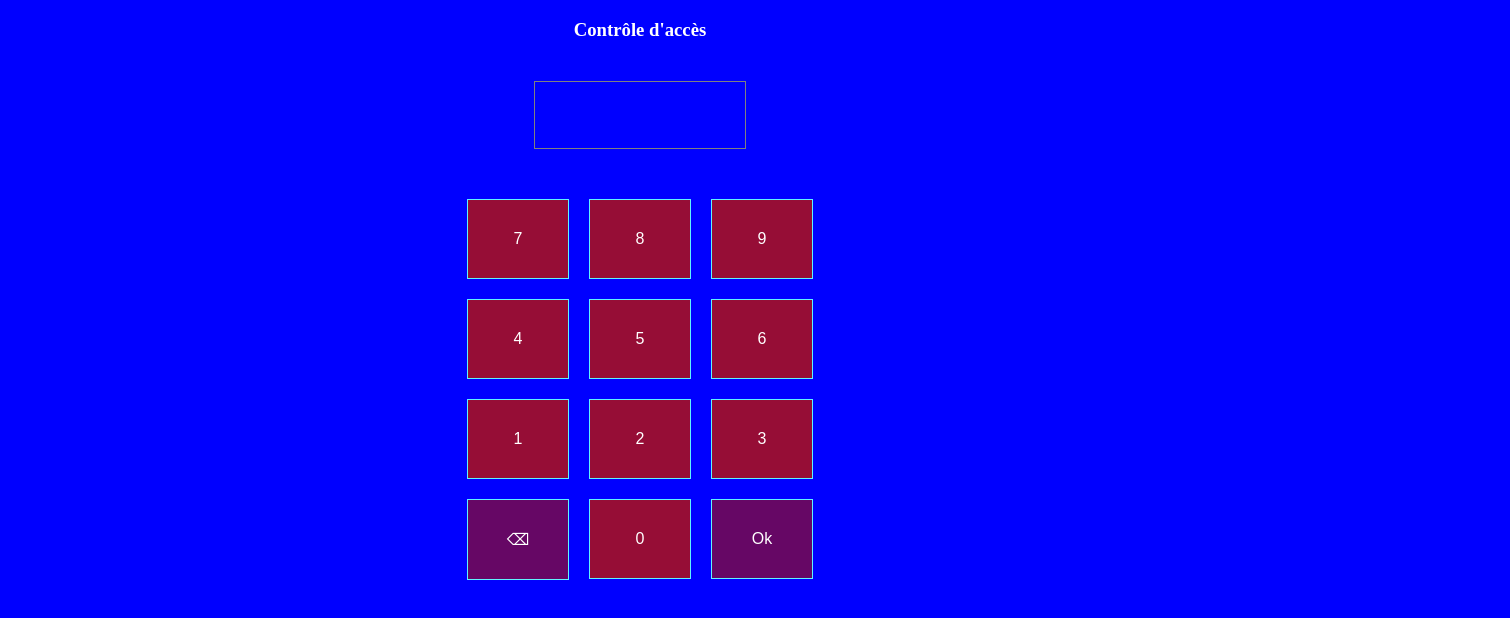
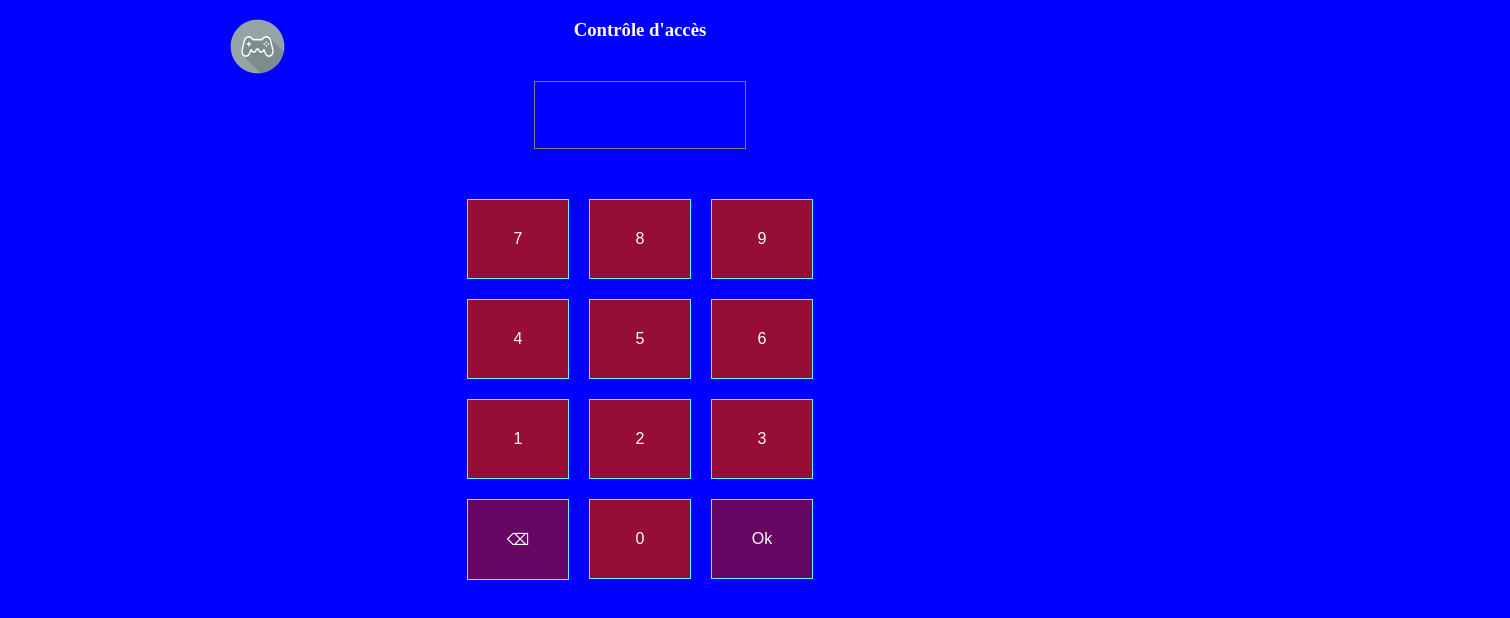
Before and after one commit to sfidanza/arthur, a plain HTML site: page no-game/static/access.html in a window 1280 px wide. Shown: the whole page, 1510 px wide, since content can reach past the window. Drawn offline with Linux system fonts and the light colour scheme.

Commit message:
préparation d'une update

```diff
--- a/no-game/static/site.css
+++ b/no-game/static/site.css
@@ -6,19 +6,17 @@ body {
 	color: white;
 }
 #logo {
-	display: none;
+
 	position: absolute;
-	bottom: 0px;
-	right: 0px;
-	width: 600px;
-	height: 600px;
+	bottom: top;
+	left: 230px;
+	width: 100%;
+	height: 100%;
     background-repeat: no-repeat;
-	background-image: url("images/manette.gif");
+	background-image: url("images/logo.png");
 	background-position: top left;
 	}
-#logo:hover {
-	background-image: url("images/manette_start.gif");
-}
+
 a {
 	color: white;
 }
```
Also changed, not shown: no-game/static/images/logo-anime.gif (added).
